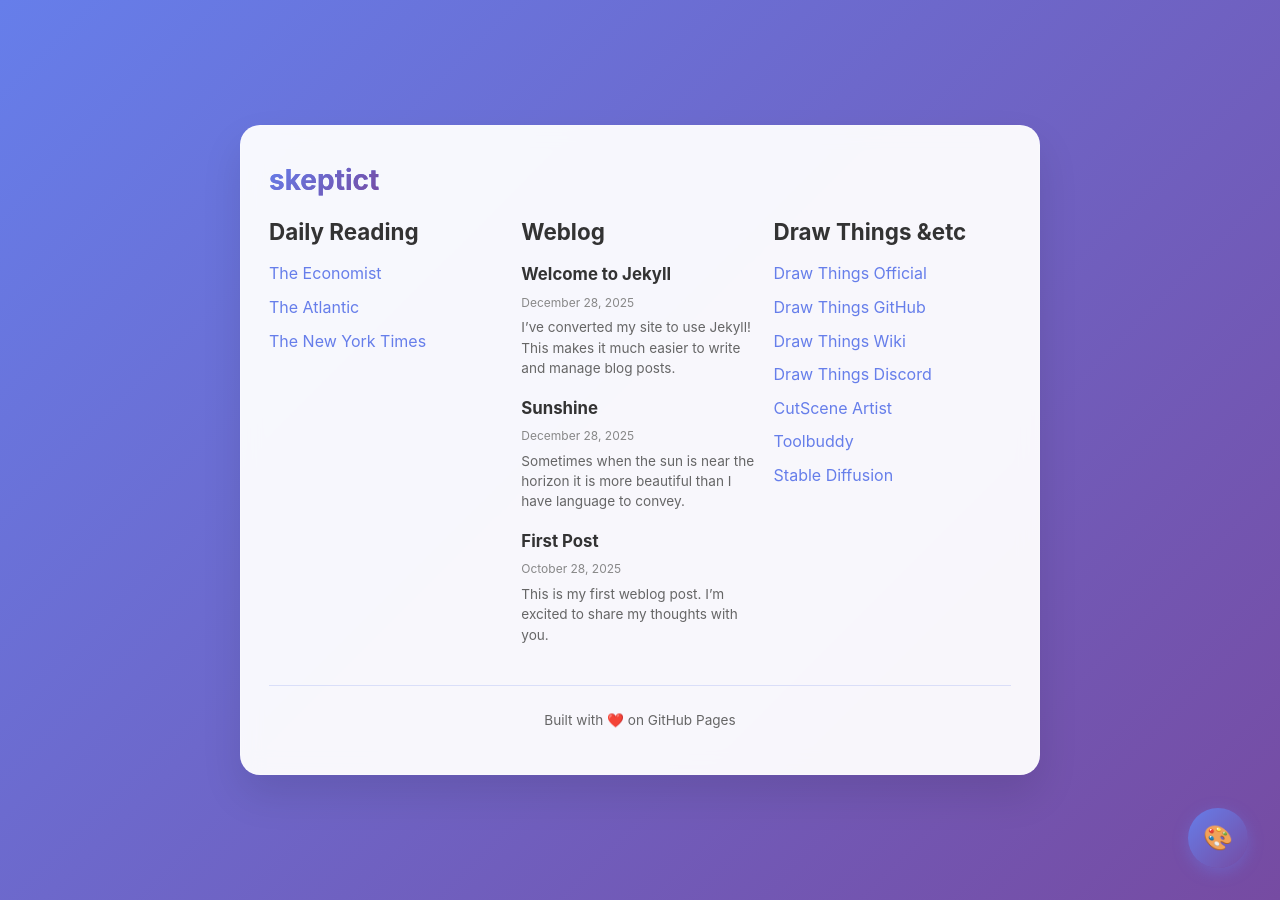
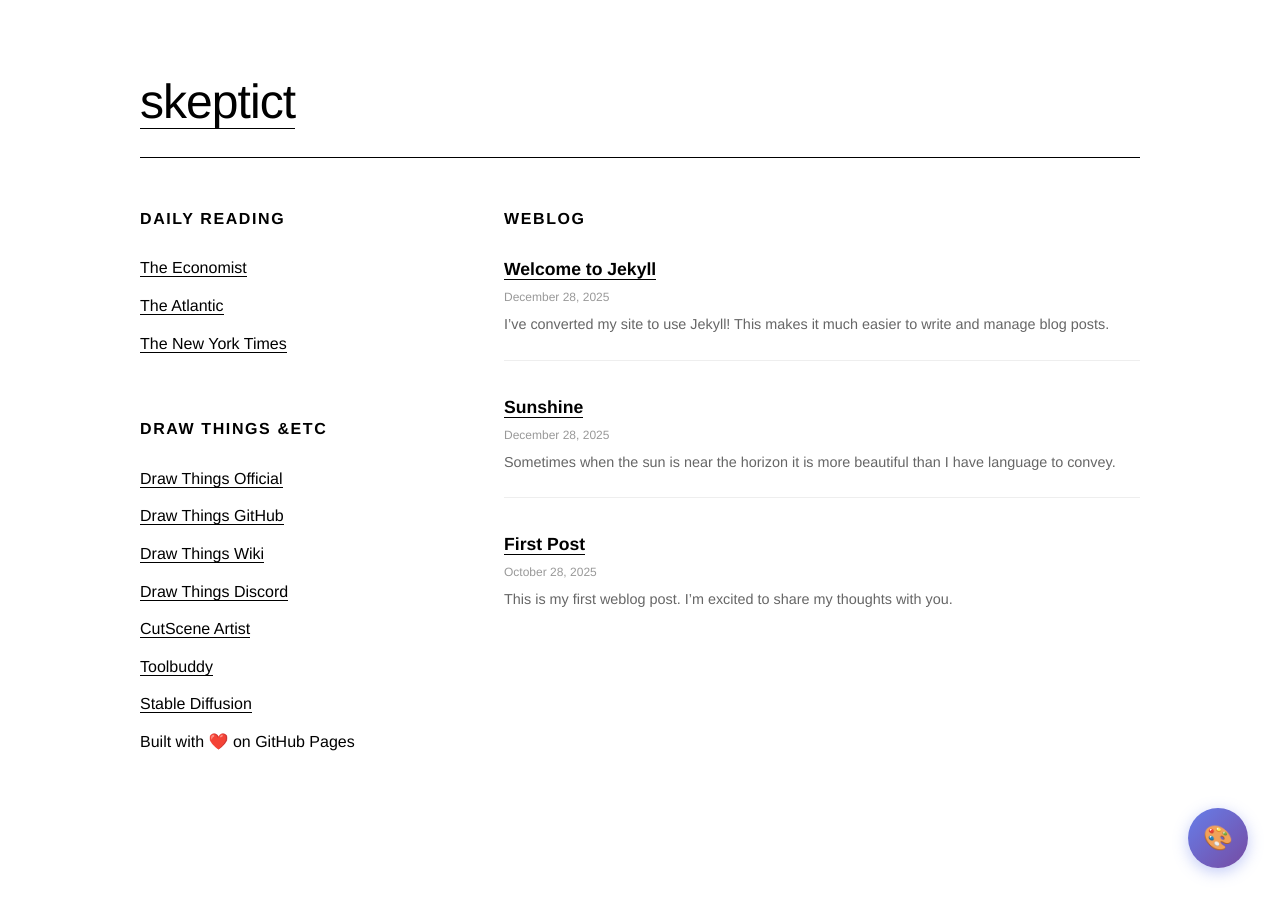
Before and after one commit to skeptict/skeptict.github.io, a Jekyll site: the page built from index.html, in a window 1280 px wide. Built offline with Jekyll 4.4.1, drawn with Linux system fonts in a browser that asks for light colours.

Commit message:
Change default theme to clean minimal and update layout
- Set clean minimal as default theme (was purple gradient)
- Restructure layout to two columns: sidebar (Daily Reading + Draw Things) and main content (Weblog)
- Update clean minimal CSS to support new two-column layout
- Improve responsive behavior for mobile

🤖 Generated with [Claude Code](https://claude.com/claude-code)

Co-Authored-By: Claude Sonnet 4.5 <noreply@anthropic.com>

```diff
--- a/_layouts/default.html
+++ b/_layouts/default.html
@@ -4,7 +4,7 @@
     <meta charset="UTF-8">
     <meta name="viewport" content="width=device-width, initial-scale=1.0">
     <title>{{ page.title }} - {{ site.title }}</title>
-    <link rel="stylesheet" id="theme-stylesheet" href="/css/themes/default.css">
+    <link rel="stylesheet" id="theme-stylesheet" href="/css/themes/01-clean-minimal.css">
     <link rel="stylesheet" href="/css/style-switcher-ui.css">
 </head>
 <body>
--- a/css/themes/01-clean-minimal.css
+++ b/css/themes/01-clean-minimal.css
@@ -25,8 +25,16 @@
         }
         .main-content {
             display: grid;
-            grid-template-columns: repeat(3, 1fr);
+            grid-template-columns: 300px 1fr;
             gap: 4rem;
+        }
+        .sidebar-column {
+            display: flex;
+            flex-direction: column;
+            gap: 3rem;
+        }
+        .links, .other-links {
+            margin-bottom: 0;
         }
         .post {
             margin-bottom: 2rem;
@@ -64,4 +72,5 @@
         a:hover { opacity: 0.6; }
         @media (max-width: 768px) {
             .main-content { grid-template-columns: 1fr; gap: 3rem; }
+            .sidebar-column { gap: 2rem; }
         }
--- a/index.html
+++ b/index.html
@@ -4,6 +4,7 @@ title: Home
 ---
 
 <div class="main-content">
+    <div class="sidebar-column">
         <div class="links">
             <h2>Daily Reading</h2>
             <ul>
@@ -11,16 +12,6 @@ title: Home
                 <li><a href="https://www.theatlantic.com" target="_blank">The Atlantic</a></li>
                 <li><a href="https://www.nytimes.com" target="_blank">The New York Times</a></li>
             </ul>
-    </div>
-    <div class="weblog">
-        <h2>Weblog</h2>
-        {% for post in site.posts limit:5 %}
-        <div class="post">
-            <h3><a href="{{ post.url }}">{{ post.title }}</a></h3>
-            <p class="date">{{ post.date | date: "%B %d, %Y" }}</p>
-            <p>{{ post.excerpt | strip_html | truncatewords: 30 }}</p>
-        </div>
-        {% endfor %}
         </div>
         <div class="other-links">
             <h2>Draw Things &etc</h2>
@@ -35,3 +26,14 @@ title: Home
             </ul>
         </div>
     </div>
+    <div class="weblog">
+        <h2>Weblog</h2>
+        {% for post in site.posts limit:5 %}
+        <div class="post">
+            <h3><a href="{{ post.url }}">{{ post.title }}</a></h3>
+            <p class="date">{{ post.date | date: "%B %d, %Y" }}</p>
+            <p>{{ post.excerpt | strip_html | truncatewords: 30 }}</p>
+        </div>
+        {% endfor %}
+    </div>
+</div>
--- a/js/style-switcher.js
+++ b/js/style-switcher.js
@@ -29,11 +29,11 @@ const themes = [
 ];
 
 // Current theme
-let currentTheme = 'default';
+let currentTheme = '01';
 
 // Get saved theme from localStorage
 function getSavedTheme() {
-    return localStorage.getItem('skeptict-theme') || 'default';
+    return localStorage.getItem('skeptict-theme') || '01';
 }
 
 // Save theme to localStorage
```
Lines whose indentation alone changed are shown as unchanged.
